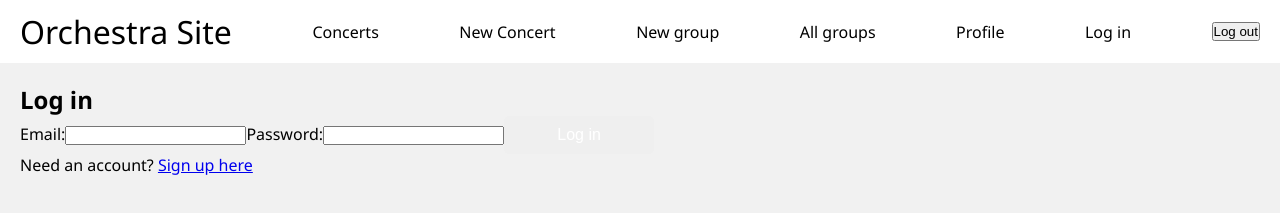
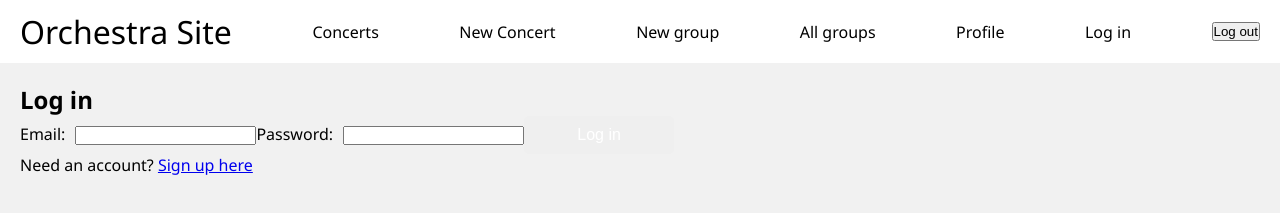
Before and after one commit to Tom2612/orch-site, a React (Create React App) app in the folder frontend/: page /login-group in a window 1280 px wide. Shown: the top 213 px of the page. Built offline with nearby package versions, Linux system fonts and the light colour scheme.

Commit message:
Updated styles for concertForm

```diff
--- a/frontend/src/index.css
+++ b/frontend/src/index.css
@@ -171,7 +171,7 @@ header a, header h1 {
   padding: 5px;
   margin-bottom: 20px;
 }
-.form-top label{
+form label {
   margin-right: 10px;
 }
 .form-top label:nth-of-type(2){
```
